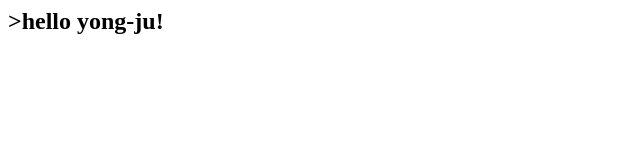
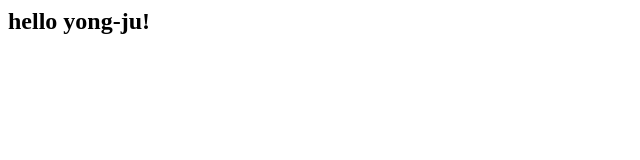
Before and after one commit to doublemetal/doublemetal.github.io, a plain HTML site: page index.html in a window 1280 px wide. Shown: the whole page, without its empty margins (0-640 px from the left). Drawn offline with Linux system fonts and the light colour scheme.

Commit message:
Update index.html

```diff
--- a/index.html
+++ b/index.html
@@ -1 +1 @@
-<h2>>hello yong-ju!</h2
+<h2>hello yong-ju!</h2>
```
